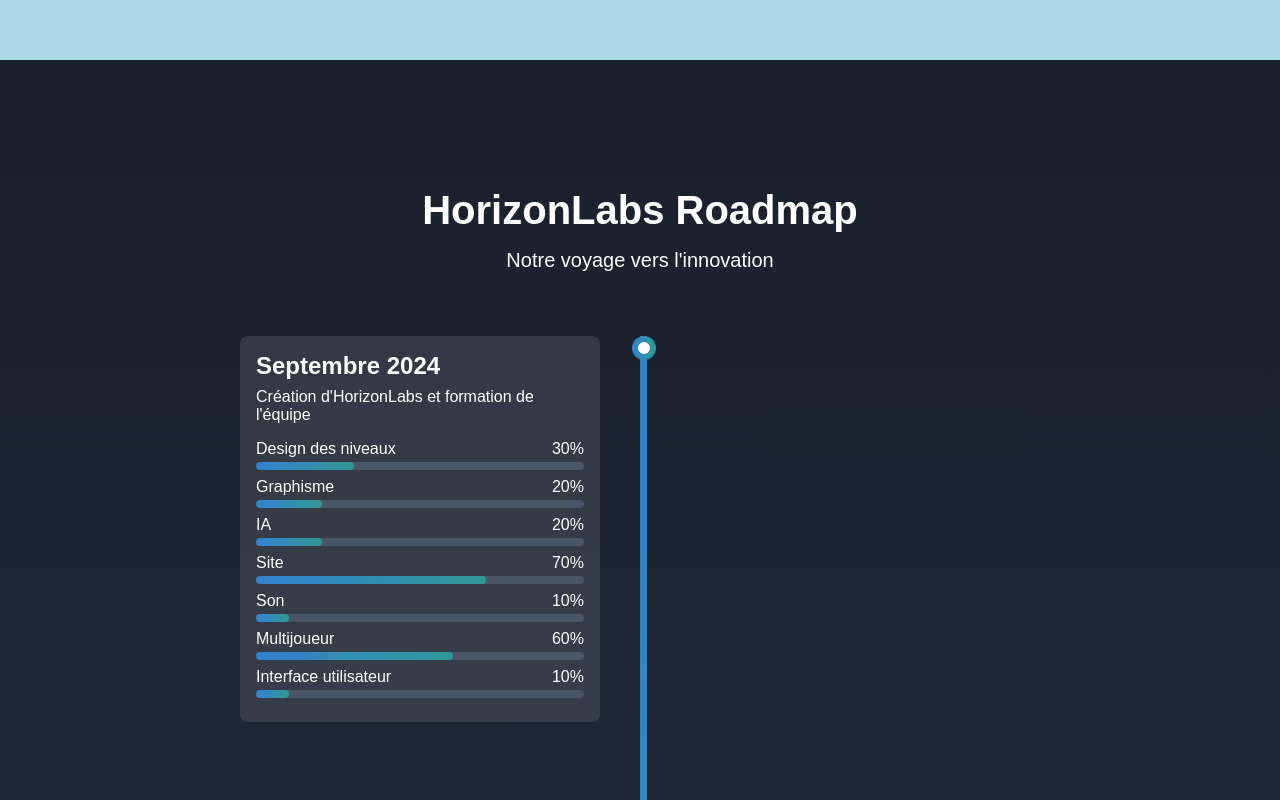
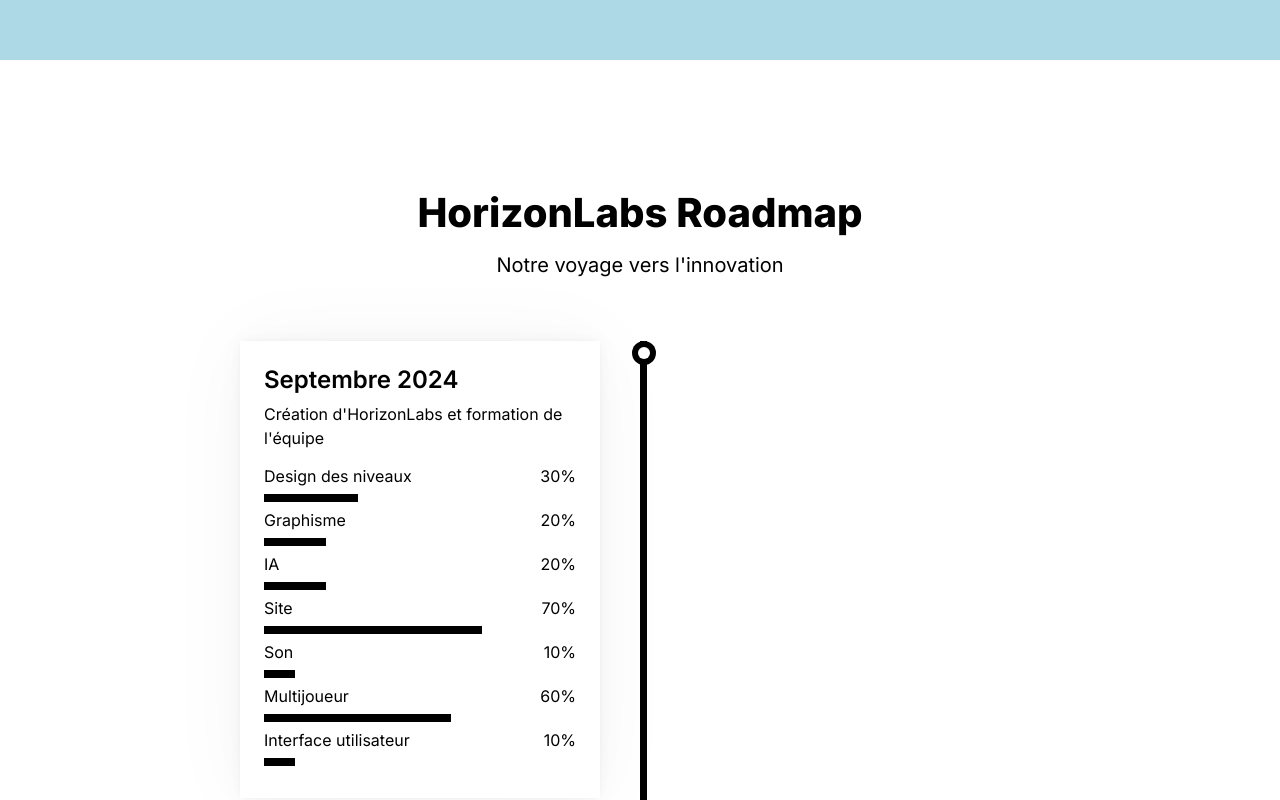
Before and after one commit to Antoineview/HorizonWeb, a Next.js app: page /entreprise in a window 1280 px wide. Shown: the part 1140-1940 px from the top of the page. Built offline with nearby package versions, Linux system fonts and the light colour scheme.

Commit message:
✨ Changed the timeline style and added it to the homepage

```diff
--- a/src/app/SplineViewer.js
+++ b/src/app/SplineViewer.js
@@ -6,7 +6,7 @@
 
 export default function SplineViewer() {
   useEffect(() => {
-    // First, ensure the spline-viewer script is loaded
+    // Load the spline-viewer script
     const script = document.createElement("script");
     script.type = "module";
     script.src =
@@ -14,17 +14,32 @@
     script.async = true;
     document.body.appendChild(script);
 
-    // Then handle the logo removal after the component loads
-    const timer = setTimeout(() => {
+    // Function to check and hide the logo
+    const hideLogo = () => {
       const viewer = document.querySelector("spline-viewer");
       if (viewer && viewer.shadowRoot) {
         const logo = viewer.shadowRoot.querySelector("#logo");
-        if (logo) logo.style.display = "none";
+        if (logo) {
+          logo.style.display = "none";
+          return true; // Logo found and hidden
+        }
       }
-    }, 1000);
+      return false; // Logo not yet found
+    };
+
+    // MutationObserver to monitor changes
+    const observer = new MutationObserver(() => {
+      if (hideLogo()) {
+        observer.disconnect(); // Stop observing once the logo is hidden
+      }
+    });
+
+    // Start observing the DOM for the viewer
+    const observerTarget = document.body;
+    observer.observe(observerTarget, { childList: true, subtree: true });
 
     return () => {
-      clearTimeout(timer);
+      observer.disconnect();
       document.body.removeChild(script);
     };
   }, []);
--- a/src/app/entreprise/page.js
+++ b/src/app/entreprise/page.js
@@ -65,7 +65,7 @@
   },
 ];
 
-const Presentation = () => {
+const Timeline = () => {
   const containerRef = useRef(null);
   const { scrollYProgress } = useScroll({
     target: containerRef,
@@ -166,4 +166,4 @@
   );
 };
 
-export default Presentation;
+export default Timeline;
--- a/src/app/entreprise/timeline.css
+++ b/src/app/entreprise/timeline.css
@@ -1,25 +1,46 @@
+@import url("https://fonts.googleapis.com/css2?family=Inter:wght@400;600;800&display=swap");
+
+:root {
+    --electricblue: #7df9ff;
+}
+
+body {
+    font-family: "Inter", sans-serif;
+    margin: 0;
+    padding: 0;
+    background-color: white;
+    color: black;
+}
+
+/* Timeline Container */
 .timeline-container {
     min-height: 100vh;
-    background: linear-gradient(to bottom, #1a202c, #2d3748);
-    color: white;
+    background: white;
+    color: black;
     padding: 4rem 1rem;
 }
 
+/* Header */
 .timeline-header {
     text-align: center;
     padding: 4rem 0;
+    border-bottom: 2px solid electricblue;
 }
 
 .timeline-title {
     font-size: 2.5rem;
-    font-weight: bold;
+    font-weight: 800;
+    color: black;
     margin-bottom: 1rem;
 }
 
 .timeline-subtitle {
     font-size: 1.25rem;
+    font-weight: 400;
+    color: electricblue;
 }
 
+/* Timeline */
 .timeline {
     position: relative;
     max-width: 800px;
@@ -32,7 +53,8 @@
     top: 0;
     bottom: 0;
     width: 7px;
-    background: linear-gradient(to bottom, #3182ce, #319795);
+    border-radius: 15;
+    background: black;
     transform: translateX(-50%);
 }
 
@@ -43,9 +65,17 @@
 
 .timeline-item-content {
     width: 45%;
-    padding: 1rem;
-    background: rgba(255, 255, 255, 0.1);
-    border-radius: 0.5rem;
+    padding: 1.5rem;
+    background: white;
+    color: black;
+    border-radius: 15;
+    text-align: left;
+    box-shadow:
+        0px 0px 2.7px rgba(0, 0, 0, 0.012),
+        0px 0px 6.9px rgba(0, 0, 0, 0.018),
+        0px 0px 14.2px rgba(0, 0, 0, 0.022),
+        0px 0px 29.2px rgba(0, 0, 0, 0.028),
+        0px 0px 80px rgba(0, 0, 0, 0.04);
 }
 
 .timeline-item:nth-child(odd) .timeline-item-content {
@@ -54,18 +84,22 @@
 
 .timeline-item-title {
     font-size: 1.5rem;
-    font-weight: bold;
+    font-weight: 600;
     margin-bottom: 0.5rem;
 }
 
 .timeline-categories {
-    display: flex; /* flex */
-    justify-content: space-between; /* justify-between */
-    margin-bottom: 0.25rem; /* mb-1 (1 = 0.25rem) */
+    display: flex;
+    justify-content: space-between;
+    margin-bottom: 0.5rem;
+    font-weight: 400;
+    color: electricblue;
 }
 
 .timeline-item-description {
     margin-bottom: 1rem;
+    font-size: 1rem;
+    line-height: 1.5;
 }
 
 .timeline-progress {
@@ -74,24 +108,25 @@
 
 .timeline-progress-bar {
     height: 0.5rem;
-    background-color: #4a5568;
-    border-radius: 0.25rem;
+    border-radius: 15;
+    background-color: white;
     overflow: hidden;
 }
 
 .timeline-progress-value {
     height: 100%;
-    background: linear-gradient(to right, #3182ce, #319795);
-    border-radius: 0.25rem;
+    border-radius: 15;
+    background: black;
 }
 
+/* Timeline Dot */
 .timeline-dot {
     position: absolute;
     left: 49%;
     top: 0;
     width: 1.5rem;
     height: 1.5rem;
-    background: linear-gradient(to right, #3182ce, #319795);
+    background: black;
     border-radius: 50%;
     transform: translate(-50%, 0);
 }
@@ -108,9 +143,11 @@
     transform: translate(-50%, -50%);
 }
 
+/* Footer */
 .timeline-footer {
     text-align: center;
     padding: 2rem 0;
     margin-top: 4rem;
-    border-top: 1px solid rgba(255, 255, 255, 0.1);
+    border-top: 2px solid electricblue;
+    color: black;
 }
```
Also changed, not shown: src/app/page.js (+6 -1 lines).
